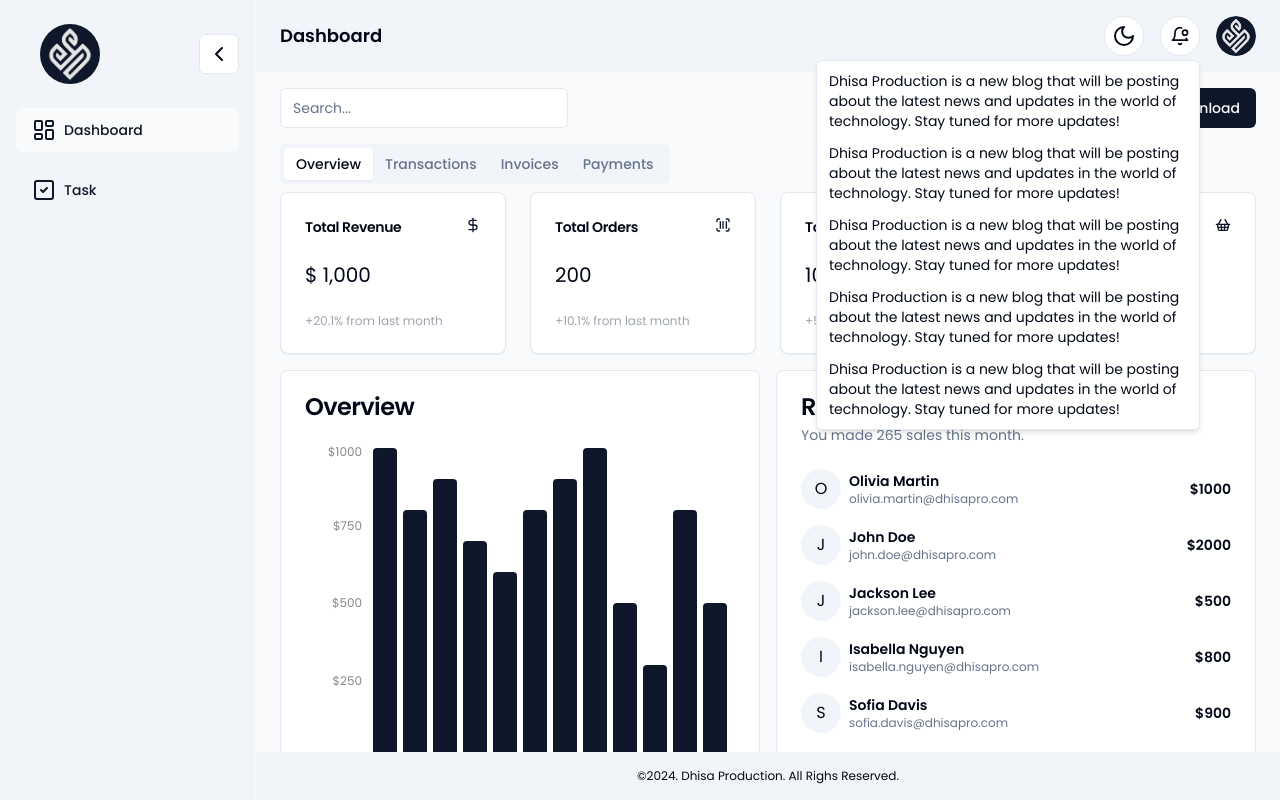
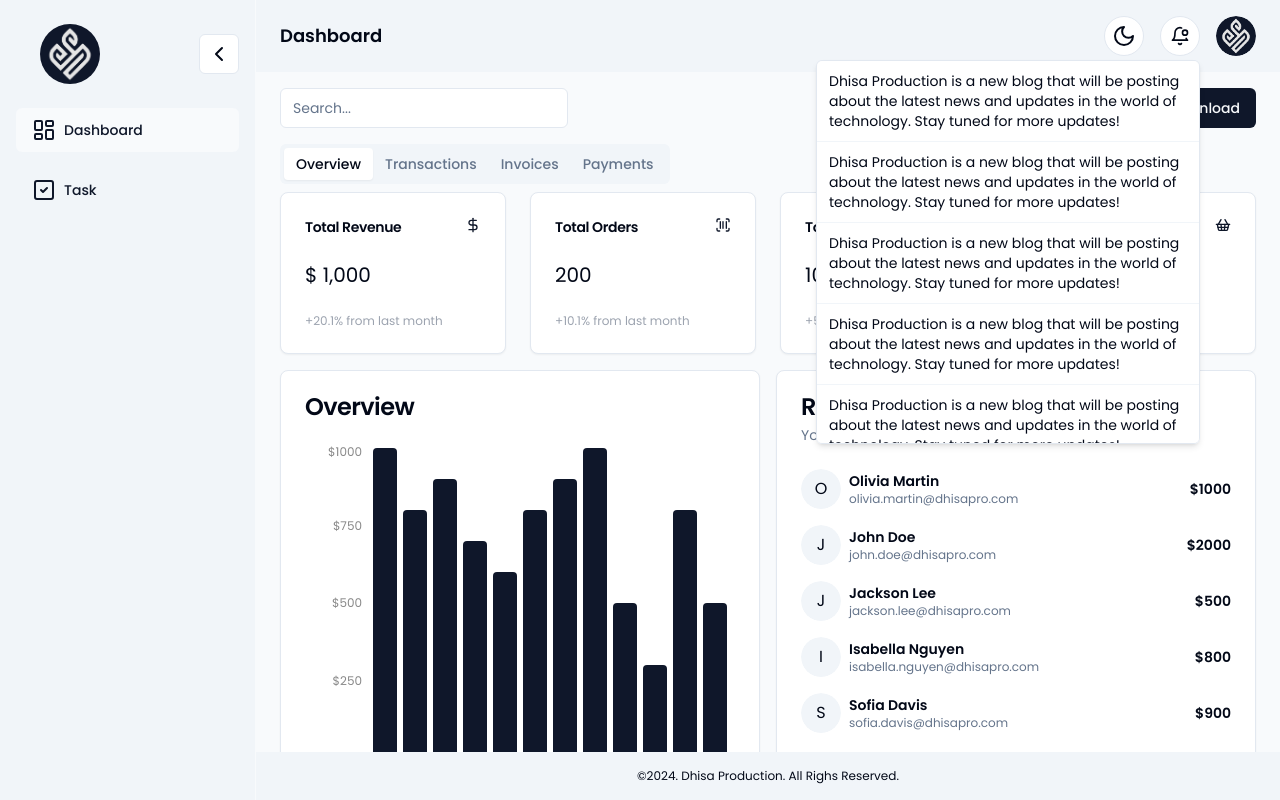
Before and after one commit to ijlalWindhi/dhisapro-portofolio_dhipa, a Next.js app: page / in a window 1280 px wide. Both pictures are taken after a click on the button 1180 px from the left and 36 px from the top of the page. Built offline with nearby package versions, Linux system fonts and the light colour scheme.

Commit message:
add(notification): separator per item

```diff
--- a/components/shared/layout/sidebar/notification.tsx
+++ b/components/shared/layout/sidebar/notification.tsx
@@ -5,7 +5,6 @@ import {
   DropdownMenu,
   DropdownMenuContent,
   DropdownMenuItem,
-  DropdownMenuLabel,
   DropdownMenuSeparator,
   DropdownMenuTrigger,
 } from "@/components/ui/dropdown-menu";
@@ -30,11 +29,14 @@ function Notification() {
         {notification.length > 0 ? (
           notification.map((menu, index) => {
             return (
-              <DropdownMenuItem key={index}>
-                <div className="flex items-center gap-2">
-                  <p className="text-sm">{menu?.description}</p>
-                </div>
-              </DropdownMenuItem>
+              <>
+                <DropdownMenuItem key={index}>
+                  <div className="flex items-center gap-2">
+                    <p className="text-sm">{menu?.description}</p>
+                  </div>
+                </DropdownMenuItem>
+                <DropdownMenuSeparator />
+              </>
             );
           })
         ) : (
```
